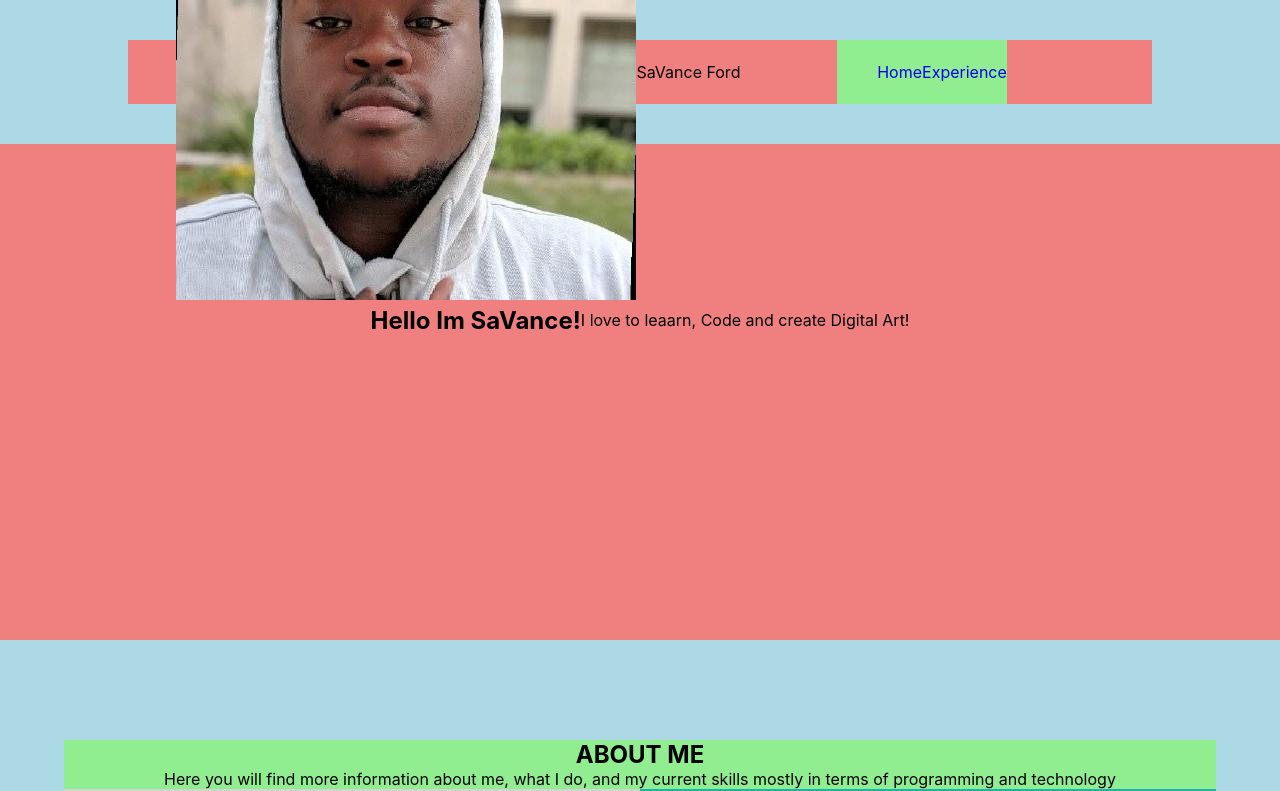
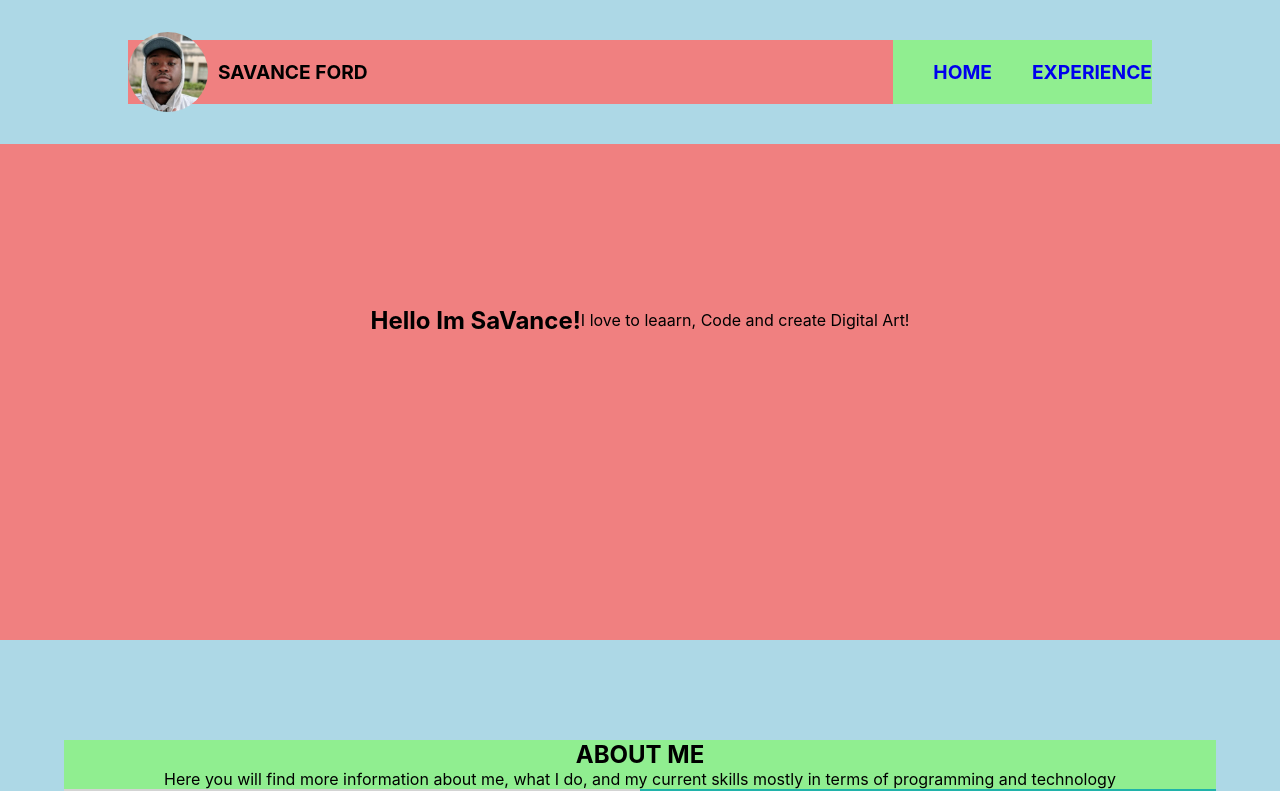
Before and after one commit to SaVanceX/SaVance-Portfolio, a React (Create React App) app: page / in a window 1280 px wide. Shown: the top 791 px of the page. Built offline with nearby package versions, Linux system fonts and the light colour scheme.

Commit message:
integrate responsiveness for navigation

```diff
--- a/src/index.css
+++ b/src/index.css
@@ -25,23 +25,39 @@ header {
 
   nav {
     background-color: lightcoral;
-    justify-content: space-around;
+    justify-content: space-between;
     width: 80%;
     display: flex;
 
     .img-name-container {
       display: flex;
       align-items: center;
+      font-size: 1.8rem;
+      text-transform: uppercase;
+      font-weight: 700px;
+
+      p {
+        font-size: 1.2rem;
+        font-weight: 700;
       }
     }
 
-  ul {
+    .desktop-nav {
       background-color: lightgreen;
       list-style: none;
       display: flex;
       align-items: center;
+      gap: 40px;
+
+      li a {
+        font-size: 1.2rem;
+        font-weight: 700;
+        text-transform: uppercase;
+      }
+
       a {
         text-decoration: none;
+      }
     }
   }
 }
@@ -111,13 +127,24 @@ header {
     width: 90%;
   }
 }
-@media only screen and (max-width: 900px) {
-  .img-name-container {
-    font-size: 28px;
-    text-transform: uppercase;
-    font-weight: 700px;
+
+@media only screen and (min-width: 901px) {
+  .img-container {
+    width: 80px;
+    height: 80px;
+    border-radius: 50px;
+    overflow: hidden;
+    margin-right: 10px;
+
+    img {
+      width: 100%;
+      height: 100%;
+      object-fit: cover;
+    }
+  }
 }
 
+@media only screen and (max-width: 900px) {
   .img-container {
     width: 50px;
     height: 50px;
@@ -134,6 +161,7 @@ header {
 }
 
 @media only screen and (min-width: 600px) {
+  .hamburger-container,
   .mobile-list,
   .mobile-list-state-1,
   .mobile-list-state-2 {
@@ -223,12 +251,15 @@ header {
         transition: 0.4s ease-in-out;
         display: flex;
         flex-direction: column;
+        align-items: center;
+        list-style: none;
 
         li {
           padding: 20px 0;
           a {
             font-size: 24px;
             font-weight: 700;
+            text-decoration: none;
           }
         }
       }
```
Lines whose indentation alone changed are shown as unchanged.
